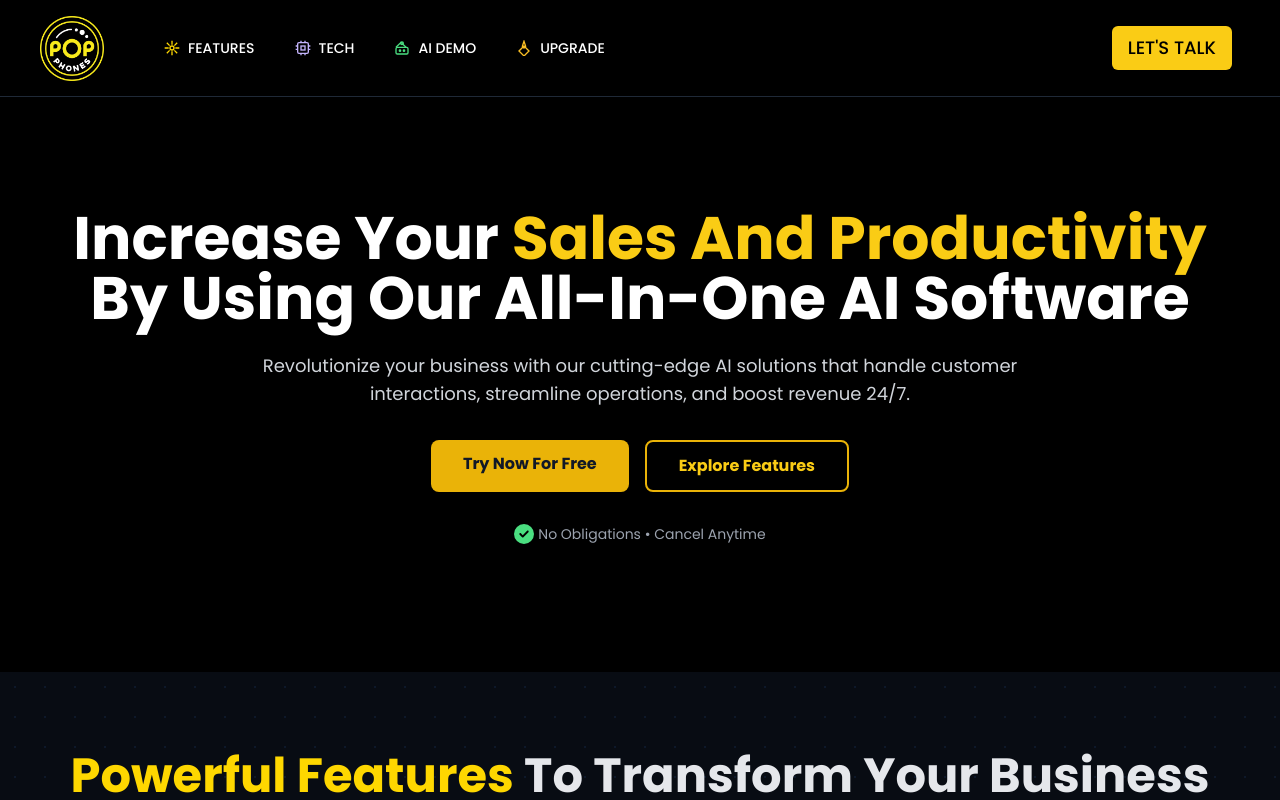
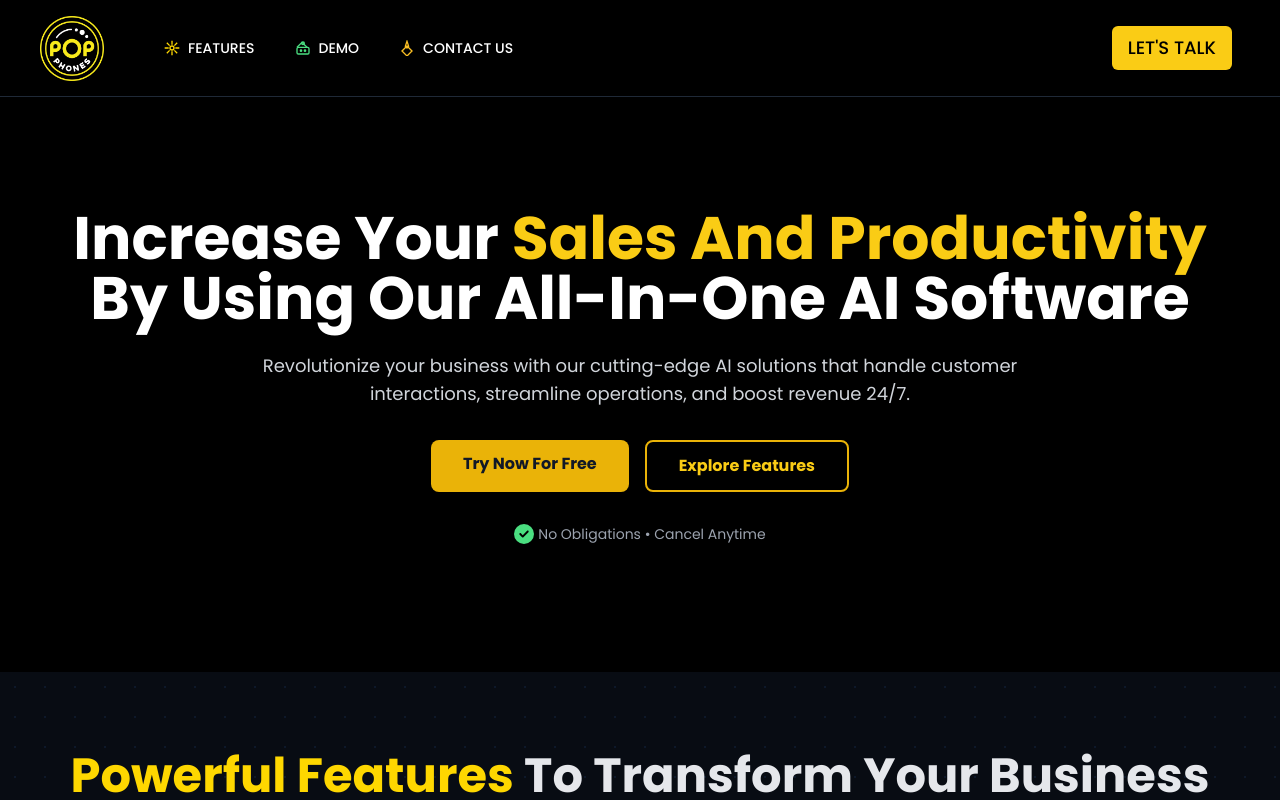
Before and after one commit to mohdmoin12/Ai-chatbot-landing-page, a React (Vite) app: page / in a window 1280 px wide. Shown: the top 800 px of the page. Built offline with nearby package versions, Linux system fonts and the light colour scheme.

Commit message:
replaced code

```diff
--- a/src/components/Navbar.jsx
+++ b/src/components/Navbar.jsx
@@ -823,22 +823,22 @@ const Navbar = () => {
                     onClick={() => handleNavClick("#how-it-works")}
                     className="px-3 py-2 rounded-md text-sm font-medium hover:text-yellow-400 transition flex items-center cursor-pointer text-white"
                   >
-                    <CpuIcon />
+                    {/* <CpuIcon />
                     <span className="ml-2">TECH</span>
                   </button>
                   <button
                     onClick={() => handleNavClick("#robot")}
                     className="px-3 py-2 rounded-md text-sm font-medium hover:text-yellow-400 transition flex items-center cursor-pointer text-white"
-                  >
+                  > */}
                     <BotIcon />
-                    <span className="ml-2">AI DEMO</span>
+                    <span className="ml-2">DEMO</span>
                   </button>
                   <button
                     onClick={() => handleNavClick("#pricing")}
                     className="px-3 py-2 rounded-md text-sm font-medium hover:text-yellow-400 transition flex items-center cursor-pointer text-white"
                   >
                     <RocketIcon />
-                    <span className="ml-2">UPGRADE</span>
+                    <span className="ml-2">CONTACT US</span>
                   </button>
                 </div>
               </div>
```
